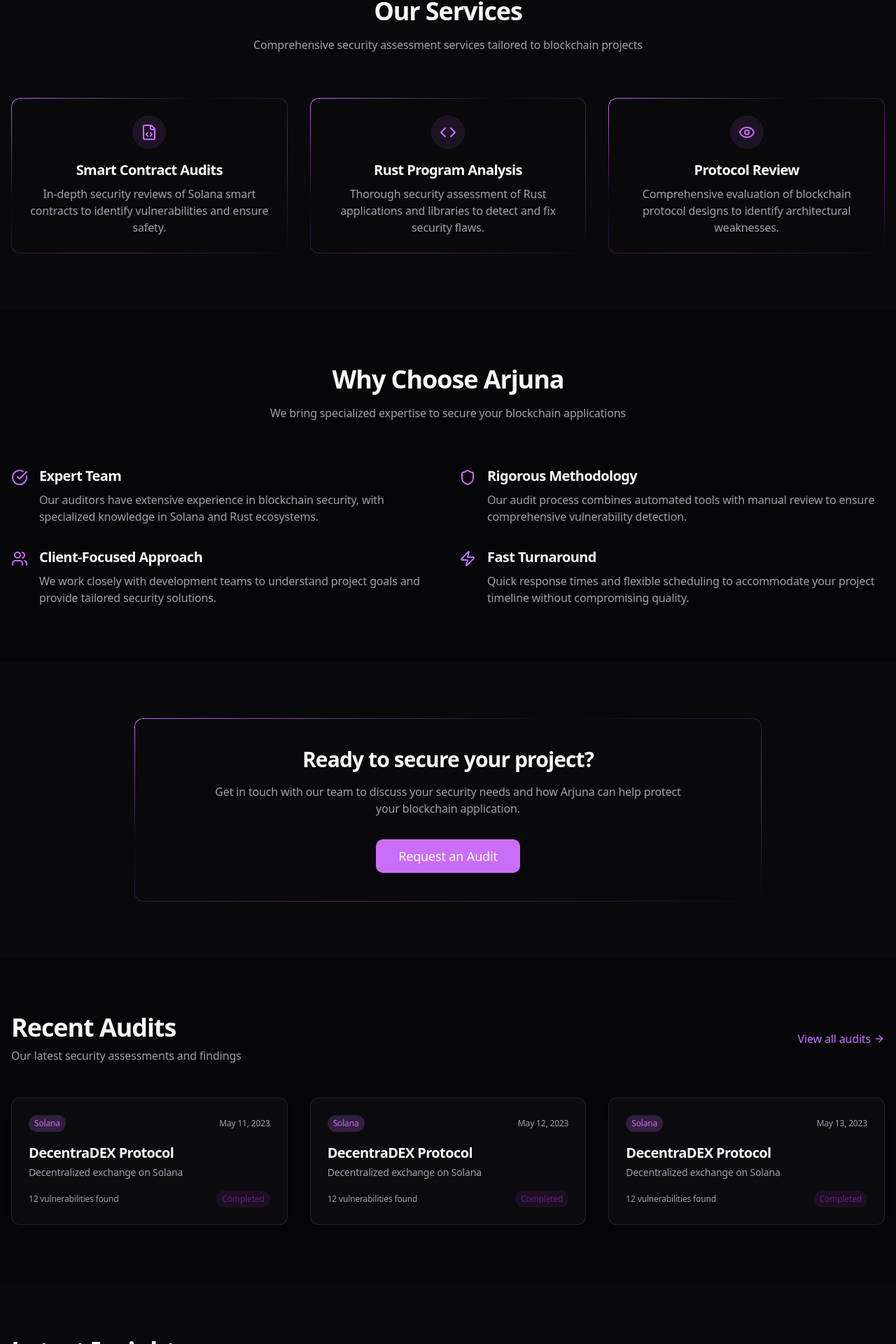
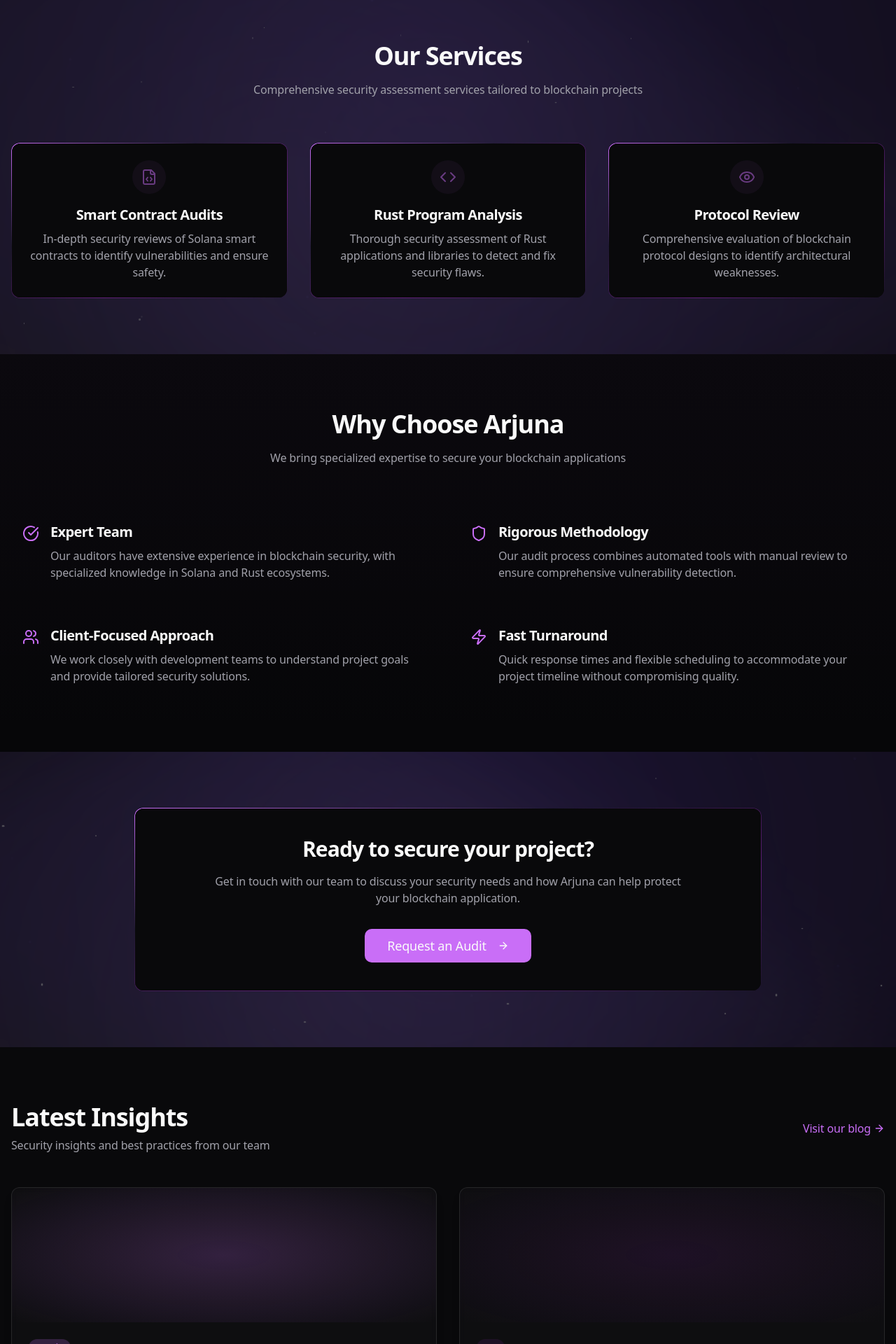
Before and after one commit to calc1f4r/Arjuna-website, a React (Vite) app: page / in a window 1280 px wide. Shown: the part 811-2731 px from the top of the page at 70% size. Built offline with nearby package versions, Linux system fonts and the light colour scheme.

Commit message:
feat: Enhance home page animations and remove audits
Added more animations to the home page and removed the recent audits section.

```diff
--- a/src/components/ui/aceternity/NorthernLights.tsx
+++ b/src/components/ui/aceternity/NorthernLights.tsx
@@ -20,6 +20,38 @@ const NorthernLights: React.FC<NorthernLightsProps> = ({
           <div className="aurora-2"></div>
           <div className="aurora-3"></div>
           <div className="aurora-4"></div>
+
+          {/* Additional animated elements */}
+          <div className="aurora-stars">
+            {Array.from({ length: 20 }).map((_, i) => (
+              <div
+                key={i}
+                className="aurora-star"
+                style={{
+                  top: `${Math.random() * 100}%`,
+                  left: `${Math.random() * 100}%`,
+                  animationDelay: `${Math.random() * 3}s`,
+                  width: `${Math.random() * 2 + 1}px`,
+                  height: `${Math.random() * 2 + 1}px`
+                }}
+              />
+            ))}
+          </div>
+
+          <div className="aurora-particles">
+            {Array.from({ length: 15 }).map((_, i) => (
+              <div
+                key={i}
+                className="aurora-particle"
+                style={{
+                  top: `${Math.random() * 100}%`,
+                  left: `${Math.random() * 100}%`,
+                  animationDelay: `${Math.random() * 5}s`,
+                  animationDuration: `${Math.random() * 10 + 10}s`,
+                }}
+              />
+            ))}
+          </div>
         </div>
       </div>
 
--- a/src/index.css
+++ b/src/index.css
@@ -1,3 +1,4 @@
+
 @tailwind base;
 @tailwind components;
 @tailwind utilities;
@@ -170,6 +171,37 @@
     animation-direction: reverse;
   }
 
+  .aurora-stars {
+    position: absolute;
+    width: 100%;
+    height: 100%;
+    z-index: 1;
+  }
+
+  .aurora-star {
+    position: absolute;
+    background-color: rgba(255, 255, 255, 0.8);
+    border-radius: 50%;
+    animation: aurora-twinkle 3s infinite ease-in-out;
+  }
+
+  .aurora-particles {
+    position: absolute;
+    width: 100%;
+    height: 100%;
+    z-index: 2;
+  }
+
+  .aurora-particle {
+    position: absolute;
+    width: 2px;
+    height: 2px;
+    background-color: rgba(155, 135, 245, 0.6);
+    border-radius: 50%;
+    filter: blur(1px);
+    animation: aurora-float 15s infinite ease-in-out;
+  }
+
   @keyframes aurora-rotate {
     from {
       transform: rotate(0deg);
@@ -177,6 +209,48 @@
     to {
       transform: rotate(360deg);
     }
+  }
+
+  @keyframes aurora-twinkle {
+    0%, 100% {
+      opacity: 0.2;
+      transform: scale(0.8);
+    }
+    50% {
+      opacity: 1;
+      transform: scale(1.2);
+    }
+  }
+
+  @keyframes aurora-float {
+    0% {
+      transform: translateY(0) translateX(0);
+      opacity: 0;
+    }
+    50% {
+      opacity: 0.8;
+    }
+    100% {
+      transform: translateY(-100px) translateX(20px);
+      opacity: 0;
+    }
+  }
+
+  @keyframes gradient-flow {
+    0% {
+      background-position: 0% 50%;
+    }
+    50% {
+      background-position: 100% 50%;
+    }
+    100% {
+      background-position: 0% 50%;
+    }
+  }
+
+  .animate-gradient-flow {
+    background-size: 200% 200%;
+    animation: gradient-flow 3s ease infinite;
   }
 
   pre code {
--- a/src/pages/Index.tsx
+++ b/src/pages/Index.tsx
@@ -1,10 +1,11 @@
 
 import React from 'react';
 import { Button } from '@/components/ui/button';
-import { Shield, CheckCircle, Zap, ArrowRight, Users, FileCode, Code, Eye } from 'lucide-react';
+import { Shield, CheckCircle, Zap, ArrowRight, Users, FileCode, Code, Eye, Sparkles } from 'lucide-react';
 import GridBackgroundDemo from '@/components/ui/aceternity/GridBackgroundDemo';
 import GlowingCard from '@/components/ui/aceternity/GlowingCard';
 import MovingBorder from '@/components/ui/aceternity/MovingBorder';
+import NorthernLights from '@/components/ui/aceternity/NorthernLights';
 import { Link } from 'react-router-dom';
 
 const clients = [
@@ -22,8 +23,12 @@ const Index = () => {
       <GridBackgroundDemo className="py-20 md:py-32">
         <div className="container px-4 mx-auto">
           <div className="flex flex-col justify-center items-center text-center">
+            <div className="animate-fade-up [animation-delay:100ms]">
+              <Sparkles className="h-12 w-12 text-primary mb-4 animate-pulse-glow" />
+            </div>
+
             <h1 className="text-4xl md:text-6xl font-bold tracking-tight animate-fade-up mb-6">
-              <span className="text-gradient">Securing</span> the Future of <br />
+              <span className="text-gradient animate-gradient-flow">Securing</span> the Future of <br />
               Solana & Rust Ecosystems
             </h1>
             <p className="text-muted-foreground text-lg max-w-2xl mb-8 animate-fade-up [animation-delay:200ms]">
@@ -36,22 +41,23 @@ const Index = () => {
                 duration={3000}
                 containerClassName="rounded-lg"
               >
-                <Button className="relative z-10 px-8 py-6 rounded-lg">
-                  Request Audit <ArrowRight className="ml-2 h-4 w-4" />
+                <Button className="relative z-10 px-8 py-6 rounded-lg group">
+                  Request Audit <ArrowRight className="ml-2 h-4 w-4 transition-transform group-hover:translate-x-1" />
                 </Button>
               </MovingBorder>
-              <Button variant="outline" className="px-8 py-6">
+              <Button variant="outline" className="px-8 py-6 hover:scale-105 transition-transform">
                 View Reports
               </Button>
             </div>
 
             <div className="mt-16 grid grid-cols-2 md:grid-cols-5 gap-4 items-center justify-center opacity-70">
-              {clients.map((client) => (
+              {clients.map((client, index) => (
                 <div
                   key={client.name}
                   className="flex items-center justify-center p-4 hover:opacity-100 transition-opacity"
+                  style={{ animationDelay: `${index * 100}ms` }}
                 >
-                  <p className="text-sm font-semibold text-muted-foreground">{client.name}</p>
+                  <p className="text-sm font-semibold text-muted-foreground animate-fade-in">{client.name}</p>
                 </div>
               ))}
             </div>
@@ -60,19 +66,20 @@ const Index = () => {
       </GridBackgroundDemo>
 
       {/* Services Section */}
-      <section className="py-20">
+      <NorthernLights className="py-20">
         <div className="container px-4 mx-auto">
           <div className="text-center mb-16">
-            <h2 className="text-3xl md:text-4xl font-bold mb-4">Our Services</h2>
-            <p className="text-muted-foreground max-w-2xl mx-auto">
+            <h2 className="text-3xl md:text-4xl font-bold mb-4 animate-fade-up">Our Services</h2>
+            <p className="text-muted-foreground max-w-2xl mx-auto animate-fade-up [animation-delay:200ms]">
               Comprehensive security assessment services tailored to blockchain projects
             </p>
           </div>
 
           <div className="grid grid-cols-1 md:grid-cols-3 gap-8">
-            <GlowingCard>
+            <div className="animate-fade-up [animation-delay:300ms]">
+              <GlowingCard className="hover:scale-105 transition-all duration-300">
                 <div className="flex flex-col items-center text-center">
-                <div className="h-12 w-12 rounded-full bg-primary/10 flex items-center justify-center mb-4">
+                  <div className="h-12 w-12 rounded-full bg-primary/10 flex items-center justify-center mb-4 animate-pulse-glow">
                     <FileCode className="h-6 w-6 text-primary" />
                   </div>
                   <h3 className="text-xl font-semibold mb-2">Smart Contract Audits</h3>
@@ -81,10 +88,12 @@ const Index = () => {
                   </p>
                 </div>
               </GlowingCard>
+            </div>
 
-            <GlowingCard>
+            <div className="animate-fade-up [animation-delay:500ms]">
+              <GlowingCard className="hover:scale-105 transition-all duration-300">
                 <div className="flex flex-col items-center text-center">
-                <div className="h-12 w-12 rounded-full bg-primary/10 flex items-center justify-center mb-4">
+                  <div className="h-12 w-12 rounded-full bg-primary/10 flex items-center justify-center mb-4 animate-pulse-glow">
                     <Code className="h-6 w-6 text-primary" />
                   </div>
                   <h3 className="text-xl font-semibold mb-2">Rust Program Analysis</h3>
@@ -93,10 +102,12 @@ const Index = () => {
                   </p>
                 </div>
               </GlowingCard>
+            </div>
 
-            <GlowingCard>
+            <div className="animate-fade-up [animation-delay:700ms]">
+              <GlowingCard className="hover:scale-105 transition-all duration-300">
                 <div className="flex flex-col items-center text-center">
-                <div className="h-12 w-12 rounded-full bg-primary/10 flex items-center justify-center mb-4">
+                  <div className="h-12 w-12 rounded-full bg-primary/10 flex items-center justify-center mb-4 animate-pulse-glow">
                     <Eye className="h-6 w-6 text-primary" />
                   </div>
                   <h3 className="text-xl font-semibold mb-2">Protocol Review</h3>
@@ -107,61 +118,63 @@ const Index = () => {
               </GlowingCard>
             </div>
           </div>
-      </section>
+        </div>
+      </NorthernLights>
 
       {/* Why Choose Us */}
-      <section className="py-20 bg-black/30">
-        <div className="container px-4 mx-auto">
+      <section className="py-20 bg-black/30 relative overflow-hidden">
+        <div className="absolute top-0 left-0 w-full h-full bg-gradient-to-b from-primary/5 to-transparent opacity-50"></div>
+        <div className="container px-4 mx-auto relative z-10">
           <div className="text-center mb-16">
-            <h2 className="text-3xl md:text-4xl font-bold mb-4">Why Choose Arjuna</h2>
-            <p className="text-muted-foreground max-w-2xl mx-auto">
+            <h2 className="text-3xl md:text-4xl font-bold mb-4 animate-fade-up">Why Choose Arjuna</h2>
+            <p className="text-muted-foreground max-w-2xl mx-auto animate-fade-up [animation-delay:200ms]">
               We bring specialized expertise to secure your blockchain applications
             </p>
           </div>
 
           <div className="grid grid-cols-1 md:grid-cols-2 gap-8">
-            <div className="flex gap-4">
-              <div className="flex-shrink-0 mt-1">
+            <div className="flex gap-4 group hover:bg-secondary/10 p-4 rounded-lg transition-colors animate-fade-up [animation-delay:300ms]">
+              <div className="flex-shrink-0 mt-1 group-hover:scale-110 transition-transform">
                 <CheckCircle className="h-6 w-6 text-primary" />
               </div>
               <div>
-                <h3 className="text-xl font-semibold mb-2">Expert Team</h3>
+                <h3 className="text-xl font-semibold mb-2 group-hover:text-primary transition-colors">Expert Team</h3>
                 <p className="text-muted-foreground">
                   Our auditors have extensive experience in blockchain security, with specialized knowledge in Solana and Rust ecosystems.
                 </p>
               </div>
             </div>
 
-            <div className="flex gap-4">
-              <div className="flex-shrink-0 mt-1">
+            <div className="flex gap-4 group hover:bg-secondary/10 p-4 rounded-lg transition-colors animate-fade-up [animation-delay:400ms]">
+              <div className="flex-shrink-0 mt-1 group-hover:scale-110 transition-transform">
                 <Shield className="h-6 w-6 text-primary" />
               </div>
               <div>
-                <h3 className="text-xl font-semibold mb-2">Rigorous Methodology</h3>
+                <h3 className="text-xl font-semibold mb-2 group-hover:text-primary transition-colors">Rigorous Methodology</h3>
                 <p className="text-muted-foreground">
                   Our audit process combines automated tools with manual review to ensure comprehensive vulnerability detection.
                 </p>
               </div>
             </div>
 
-            <div className="flex gap-4">
-              <div className="flex-shrink-0 mt-1">
+            <div className="flex gap-4 group hover:bg-secondary/10 p-4 rounded-lg transition-colors animate-fade-up [animation-delay:500ms]">
+              <div className="flex-shrink-0 mt-1 group-hover:scale-110 transition-transform">
                 <Users className="h-6 w-6 text-primary" />
               </div>
               <div>
-                <h3 className="text-xl font-semibold mb-2">Client-Focused Approach</h3>
+                <h3 className="text-xl font-semibold mb-2 group-hover:text-primary transition-colors">Client-Focused Approach</h3>
                 <p className="text-muted-foreground">
                   We work closely with development teams to understand project goals and provide tailored security solutions.
                 </p>
               </div>
             </div>
 
-            <div className="flex gap-4">
-              <div className="flex-shrink-0 mt-1">
+            <div className="flex gap-4 group hover:bg-secondary/10 p-4 rounded-lg transition-colors animate-fade-up [animation-delay:600ms]">
+              <div className="flex-shrink-0 mt-1 group-hover:scale-110 transition-transform">
                 <Zap className="h-6 w-6 text-primary" />
               </div>
               <div>
-                <h3 className="text-xl font-semibold mb-2">Fast Turnaround</h3>
+                <h3 className="text-xl font-semibold mb-2 group-hover:text-primary transition-colors">Fast Turnaround</h3>
                 <p className="text-muted-foreground">
                   Quick response times and flexible scheduling to accommodate your project timeline without compromising quality.
                 </p>
@@ -172,77 +185,44 @@ const Index = () => {
       </section>
 
       {/* Call to Action */}
-      <section className="py-20">
+      <NorthernLights className="py-20">
         <div className="container px-4 mx-auto">
-          <GlowingCard className="max-w-4xl mx-auto">
+          <GlowingCard className="max-w-4xl mx-auto hover:scale-[1.02] transition-transform duration-300">
             <div className="flex flex-col items-center text-center p-4">
-              <h2 className="text-3xl font-bold mb-4">Ready to secure your project?</h2>
-              <p className="text-muted-foreground max-w-2xl mb-8">
+              <h2 className="text-3xl font-bold mb-4 animate-fade-up">Ready to secure your project?</h2>
+              <p className="text-muted-foreground max-w-2xl mb-8 animate-fade-up [animation-delay:200ms]">
                 Get in touch with our team to discuss your security needs and how Arjuna can help protect your blockchain application.
               </p>
-              <Button className="px-8 py-6 text-lg">
+              <Button className="px-8 py-6 text-lg group animate-fade-up [animation-delay:400ms] hover:bg-primary/90 transition-colors">
                 Request an Audit
+                <ArrowRight className="ml-2 h-5 w-5 transition-transform group-hover:translate-x-1" />
               </Button>
             </div>
           </GlowingCard>
         </div>
-      </section>
-
-      {/* Recent Audits Preview */}
-      <section className="py-20 bg-black/30">
-        <div className="container px-4 mx-auto">
-          <div className="flex flex-col md:flex-row justify-between items-center mb-12">
-            <div>
-              <h2 className="text-3xl md:text-4xl font-bold mb-2">Recent Audits</h2>
-              <p className="text-muted-foreground">
-                Our latest security assessments and findings
-              </p>
-            </div>
-            <Link to="/audits" className="flex items-center text-primary hover:underline mt-4 md:mt-0">
-              View all audits <ArrowRight className="ml-1 h-4 w-4" />
-            </Link>
-          </div>
-
-          <div className="grid grid-cols-1 md:grid-cols-3 gap-8">
-            {[1, 2, 3].map((item) => (
-              <Link to="/audits" key={item}>
-                <div className="glass-card rounded-xl p-6 transition-all hover:scale-[1.02] hover:bg-secondary/30">
-                  <div className="flex justify-between items-center mb-4">
-                    <span className="text-xs px-2 py-1 rounded-full bg-primary/20 text-primary">Solana</span>
-                    <span className="text-xs text-muted-foreground">May {item + 10}, 2023</span>
-                  </div>
-                  <h3 className="text-xl font-semibold mb-1">DecentraDEX Protocol</h3>
-                  <p className="text-sm text-muted-foreground mb-4">Decentralized exchange on Solana</p>
-                  <div className="flex justify-between items-center">
-                    <span className="text-xs text-muted-foreground">12 vulnerabilities found</span>
-                    <span className="text-xs px-2 py-1 rounded-full bg-accent/20 text-accent">Completed</span>
-                  </div>
-                </div>
-              </Link>
-            ))}
-          </div>
-        </div>
-      </section>
+      </NorthernLights>
 
       {/* Blog Preview */}
       <section className="py-20">
         <div className="container px-4 mx-auto">
           <div className="flex flex-col md:flex-row justify-between items-center mb-12">
             <div>
-              <h2 className="text-3xl md:text-4xl font-bold mb-2">Latest Insights</h2>
-              <p className="text-muted-foreground">
+              <h2 className="text-3xl md:text-4xl font-bold mb-2 animate-fade-up">Latest Insights</h2>
+              <p className="text-muted-foreground animate-fade-up [animation-delay:200ms]">
                 Security insights and best practices from our team
               </p>
             </div>
-            <Link to="/blog" className="flex items-center text-primary hover:underline mt-4 md:mt-0">
-              Visit our blog <ArrowRight className="ml-1 h-4 w-4" />
+            <Link to="/blog" className="flex items-center text-primary hover:underline mt-4 md:mt-0 group animate-fade-up [animation-delay:300ms]">
+              Visit our blog <ArrowRight className="ml-1 h-4 w-4 transition-transform group-hover:translate-x-1" />
             </Link>
           </div>
 
           <div className="grid grid-cols-1 md:grid-cols-2 gap-8">
-            <Link to="/blog">
-              <div className="glass-card rounded-xl overflow-hidden transition-all hover:scale-[1.02] hover:bg-secondary/30">
-                <div className="h-48 bg-gradient-radial from-primary/20 to-transparent" />
+            <Link to="/blog" className="animate-fade-up [animation-delay:400ms]">
+              <div className="glass-card rounded-xl overflow-hidden transition-all hover:scale-[1.02] hover:bg-secondary/30 duration-300">
+                <div className="h-48 bg-gradient-radial from-primary/20 to-transparent relative overflow-hidden">
+                  <div className="aurora-container absolute inset-0 opacity-40"></div>
+                </div>
                 <div className="p-6">
                   <div className="flex justify-between items-center mb-4">
                     <span className="text-xs px-2 py-1 rounded-full bg-primary/20 text-primary">Security</span>
@@ -258,9 +238,11 @@ const Index = () => {
               </div>
             </Link>
 
-            <Link to="/blog">
-              <div className="glass-card rounded-xl overflow-hidden transition-all hover:scale-[1.02] hover:bg-secondary/30">
-                <div className="h-48 bg-gradient-radial from-accent/20 to-transparent" />
+            <Link to="/blog" className="animate-fade-up [animation-delay:600ms]">
+              <div className="glass-card rounded-xl overflow-hidden transition-all hover:scale-[1.02] hover:bg-secondary/30 duration-300">
+                <div className="h-48 bg-gradient-radial from-accent/20 to-transparent relative overflow-hidden">
+                  <div className="aurora-container absolute inset-0 opacity-40"></div>
+                </div>
                 <div className="p-6">
                   <div className="flex justify-between items-center mb-4">
                     <span className="text-xs px-2 py-1 rounded-full bg-accent/20 text-accent">Rust</span>
```
Lines whose indentation alone changed are shown as unchanged.
